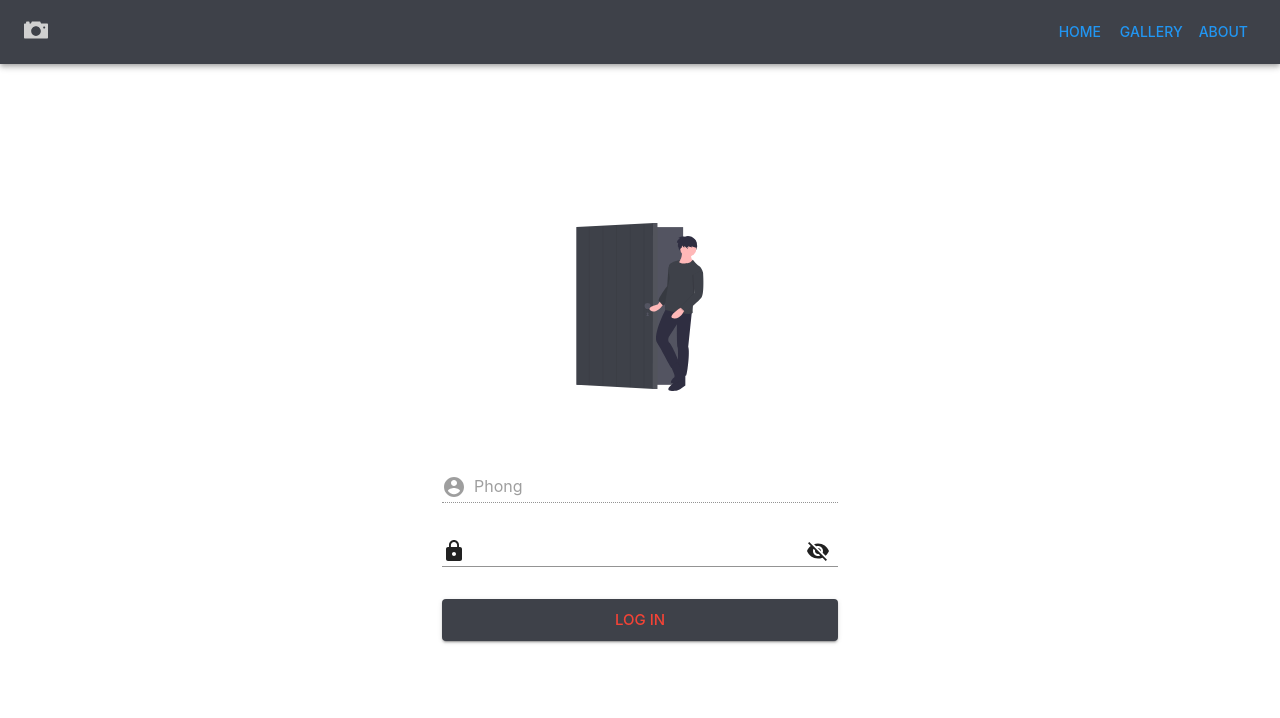
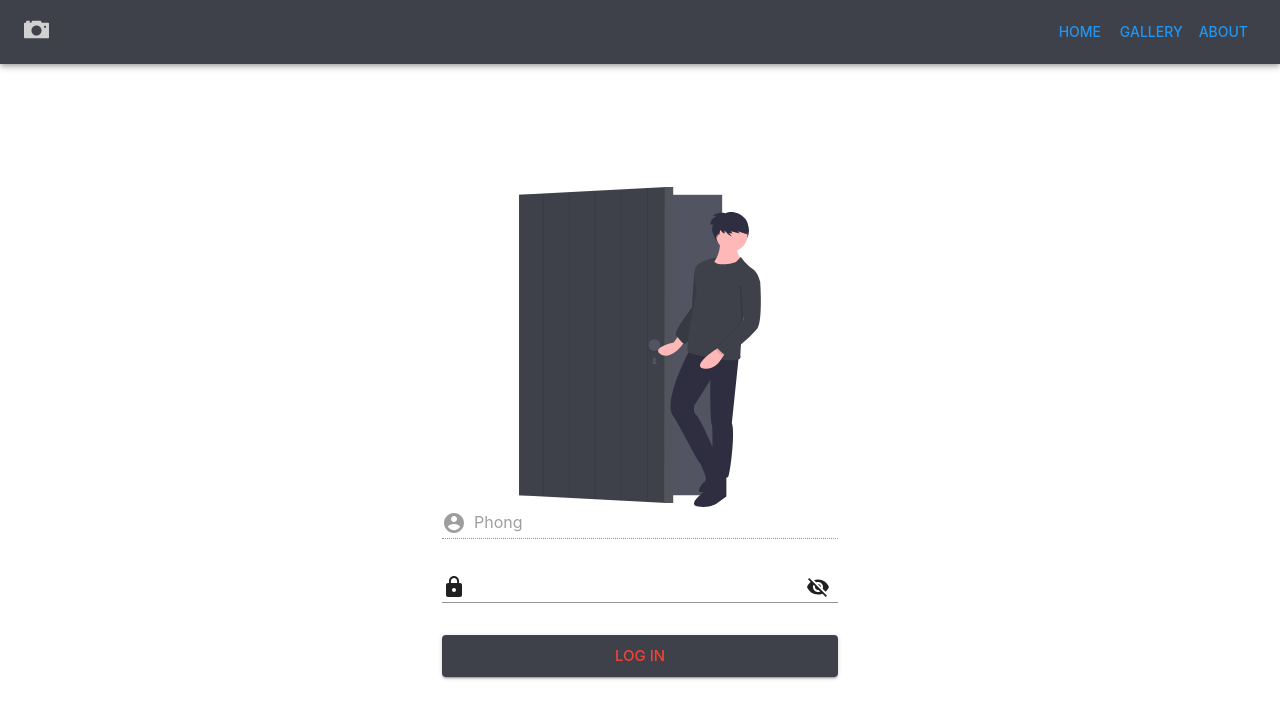
Before and after one commit to jamesphongduong/phongspho, a React (Create React App) app: page /login in a window 1280 px wide. Shown: the top 718 px of the page. Built offline with nearby package versions, Linux system fonts and the light colour scheme; no server answers.

Commit message:
img element swapped with image component

```diff
--- a/src/components/Image.tsx
+++ b/src/components/Image.tsx
@@ -1,18 +1,35 @@
 import React from 'react';
+import { makeStyles } from '@material-ui/core/styles';
+import { imageSize } from '../types';
 
 interface Props {
   src: string;
+  size: imageSize;
 }
 
 export const Image = (props: Props): JSX.Element => {
-  const { src } = props;
+  const classes = useStyles();
+  const { src, size } = props;
 
-  return <img src={src} style={styles.container} />;
+  return (
+    <img
+      src={src}
+      className={size === 'icon' ? classes.icon : classes.banner}
+    />
+  );
 };
 
-const styles = {
-  container: {
+const useStyles = makeStyles((theme) => ({
+  icon: {
+    height: '25px',
+    width: '25px'
+  },
+  banner: {
     height: '25vw',
     width: '25vw'
   }
+}));
+
+Image.defaultProps = {
+  size: 'banner'
 };
--- a/src/components/Navbar.tsx
+++ b/src/components/Navbar.tsx
@@ -3,7 +3,7 @@ import {
   AppBar as MaterialAppBar,
   Toolbar as MaterialToolBar
 } from '@material-ui/core';
-import { Button } from './Button';
+import { Button, Image } from './';
 import shortid from 'shortid';
 import { makeStyles } from '@material-ui/core/styles';
 import { Link } from 'react-router-dom';
@@ -56,7 +56,7 @@ const _Navbar = (props: Props): JSX.Element => {
     <MaterialAppBar position="static">
       <MaterialToolBar className={classes.container}>
         <div>
-          <img src={'/camera.svg'} className={classes.img} />
+          <Image src={'/camera.svg'} size="icon" />
         </div>
         <div>
           {loggedIn && renderNewDishButton()}
@@ -88,10 +88,6 @@ const useStyles = makeStyles((theme) => ({
   container: {
     justifyContent: 'space-between'
   },
-  img: {
-    width: '24px',
-    height: '24px'
-  },
   link: {
     textDecoration: 'none'
   }
--- a/src/components/pages/Home.tsx
+++ b/src/components/pages/Home.tsx
@@ -1,4 +1,5 @@
 import React from 'react';
+import { Image } from '../';
 import { Typography } from '@material-ui/core';
 
 export const Home = (): JSX.Element => {
@@ -8,7 +9,7 @@ export const Home = (): JSX.Element => {
         Phong's Photos
       </Typography>
       <Typography gutterBottom align="center" variant="h6"></Typography>
-      <img src={'/home.svg'} style={styles.img} />
+      <Image src={'/home.svg'} />
     </div>
   );
 };
--- a/src/components/pages/Login.tsx
+++ b/src/components/pages/Login.tsx
@@ -1,6 +1,6 @@
 import React, { PureComponent } from 'react';
 import { Typography as MaterialTypography, Container } from '@material-ui/core';
-import { Button, TextField } from '../';
+import { Button, TextField, Image } from '../';
 import { RouteComponentProps, withRouter } from 'react-router';
 import {
   AccountCircle,
@@ -61,7 +61,7 @@ class _Login extends PureComponent<Props & RouteComponentProps<{}>, State> {
 
     return (
       <div style={styles.container}>
-        <img src={'/login.svg'} style={styles.img} />
+        <Image src={'/login.svg'} />
         <Container maxWidth="xs">
           <TextField
             id="loginInput"
--- a/src/components/pages/NotFound.tsx
+++ b/src/components/pages/NotFound.tsx
@@ -1,5 +1,6 @@
 import React from 'react';
 import { Typography as MaterialTypography } from '@material-ui/core';
+import { Image } from '../';
 
 export const NotFound = (): JSX.Element => {
   return (
@@ -12,7 +13,7 @@ export const NotFound = (): JSX.Element => {
         align="center"
         variant="h6"
       ></MaterialTypography>
-      <img src={'/404.svg'} style={styles.img} />
+      <Image src={'/404.svg'} />
     </div>
   );
 };
--- a/src/components/pages/Upload.tsx
+++ b/src/components/pages/Upload.tsx
@@ -1,5 +1,5 @@
 import React, { PureComponent } from 'react';
-import { TextField, Button, Typography } from '../';
+import { TextField, Button } from '../';
 import { Container as MaterialContainer } from '@material-ui/core';
 import {
   stringIsOnlyWhiteSpace,
@@ -29,7 +29,9 @@ interface State {
 }
 
 class _Upload extends PureComponent<Props & RouteComponentProps<{}>, State> {
-  state = {
+  constructor(props) {
+    super(props);
+    this.state = {
       captionInput: '',
       fileInput: undefined,
       captionInputValid: InputValidation.Empty,
@@ -37,6 +39,7 @@ class _Upload extends PureComponent<Props & RouteComponentProps<{}>, State> {
       showValidations: false,
       show: true
     };
+  }
 
   onInputChange = (e: React.ChangeEvent<HTMLInputElement>): void => {
     const {
@@ -143,15 +146,19 @@ class _Upload extends PureComponent<Props & RouteComponentProps<{}>, State> {
           required
           handleInput={this.localFileUpload}
         />
-        <Button onClick={this.postPhoto} color="secondary" label="Submit" />
+        <Button
+          onClick={this.postPhoto}
+          color="secondary"
+          label="Submit"
+          fullWidth
+        />
       </div>
     );
   };
 
   render(): JSX.Element {
     return (
-      <MaterialContainer maxWidth="lg" style={styles.container}>
-        <Typography text="New Photo" variant="h4" align="center" />
+      <MaterialContainer maxWidth="xs">
         <div style={styles.contentContainer}>
           <Image src="/upload.svg" />
           {this.renderForm()}
@@ -166,11 +173,7 @@ export const Upload = withRouter(_Upload);
 const styles = {
   contentContainer: {
     display: 'flex',
-    flexDirection: 'row' as 'row',
-    justifyContent: 'space-between',
+    flexDirection: 'column' as 'column',
     alignItems: 'center'
-  },
-  container: {
-    height: '100%'
   }
 };
--- a/src/types/index.ts
+++ b/src/types/index.ts
@@ -22,6 +22,7 @@ export type numOrNull = number | null;
 export type fileOrUndefined = File | undefined;
 export type buttonVariant = 'text' | 'contained';
 export type strOrNull = string | null;
+export type imageSize = 'icon' | 'banner';
 
 export enum InputValidation {
   Valid,
```
Lines whose indentation alone changed are shown as unchanged.
